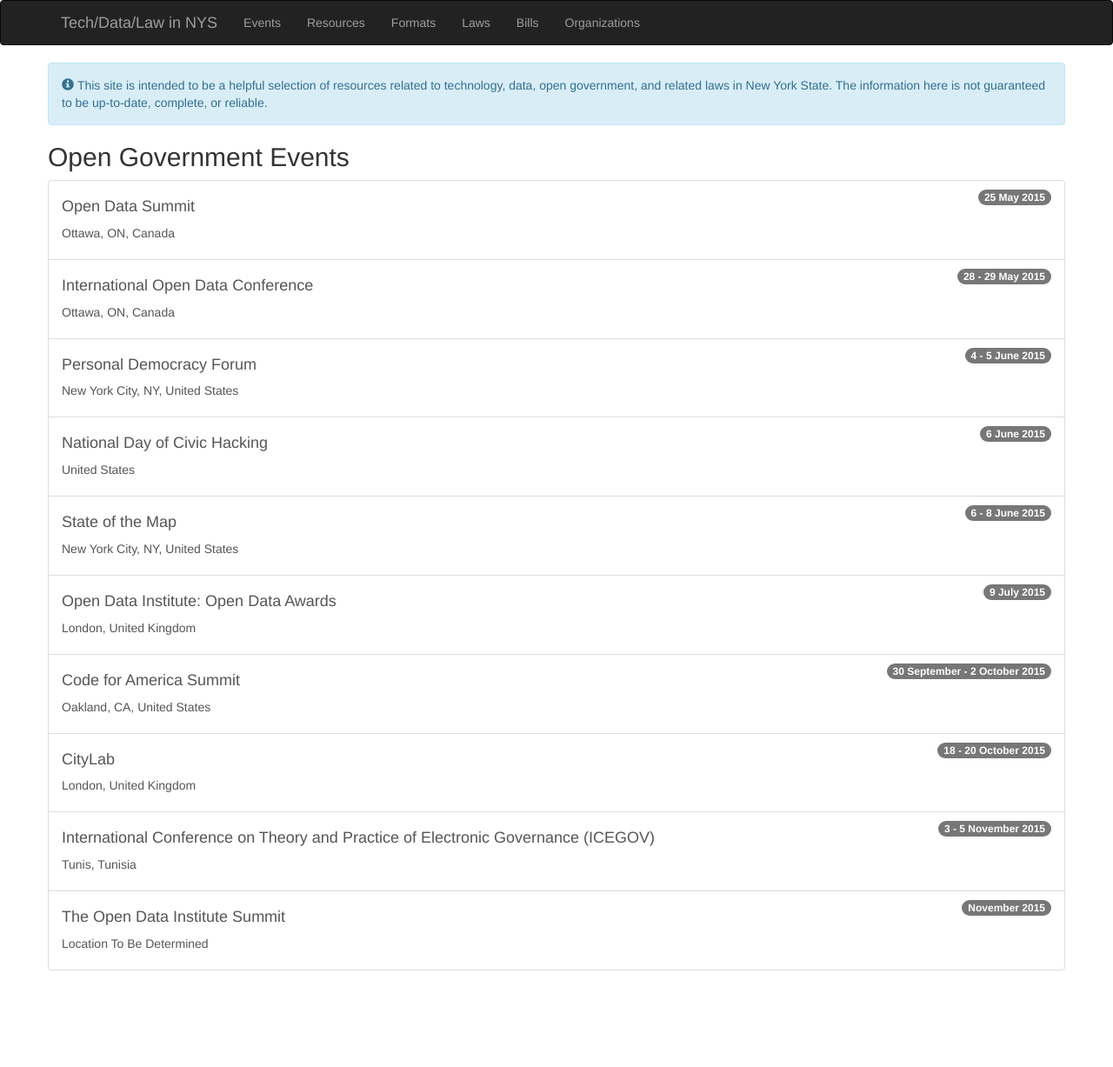
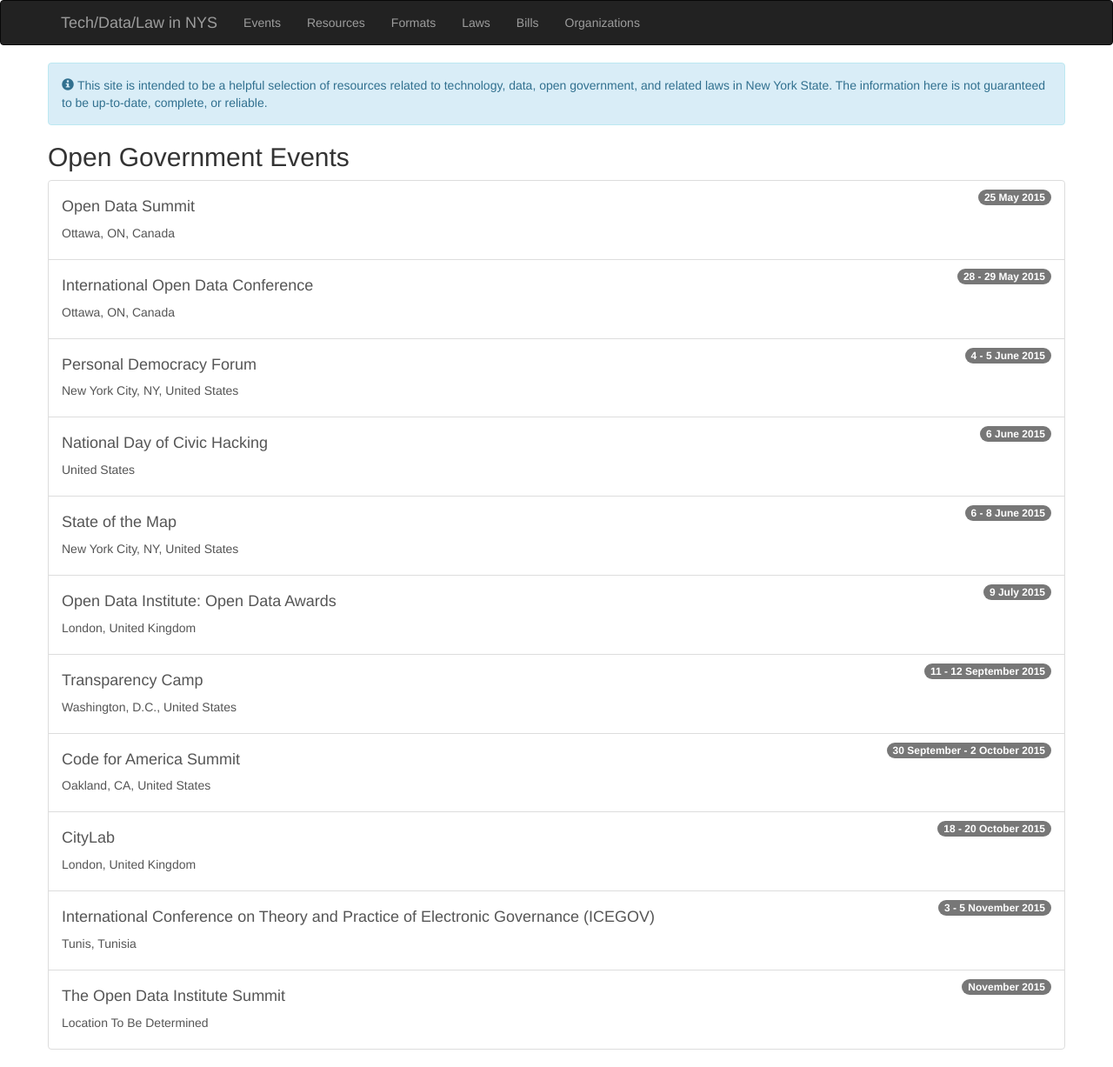
Before and after one commit to technickle/open-data-resources, a Jekyll site: the page built from events/index.md, in a window 1280 px wide. Shown: the whole page at 87% size. Built offline with Jekyll 4.4.1, drawn with Linux system fonts in a browser that asks for light colours; nearby versions of some CDN libraries; before the commit the page ends 1136 px from its top, so only the background shows below that.

Commit message:
added transparency camp 2015

```diff
--- a/events/index.md
+++ b/events/index.md
@@ -35,7 +35,12 @@ layout: default
     <h4>Open Data Institute: Open Data Awards</h4>
     <p>London, United Kingdom</p>
   </a>
-    <a class="list-group-item" href="http://www.codeforamerica.org/summit/">
+  <a class="list-group-item" href="http://transparencycamp.org/">
+    <span class="badge">11 - 12 September 2015</span>
+    <h4>Transparency Camp</h4>
+    <p>Washington, D.C., United States</p>
+  </a>
+  <a class="list-group-item" href="http://www.codeforamerica.org/summit/">
     <span class="badge">30 September - 2 October 2015</span>
     <h4>Code for America Summit</h4>
     <p>Oakland, CA, United States</p>
```
